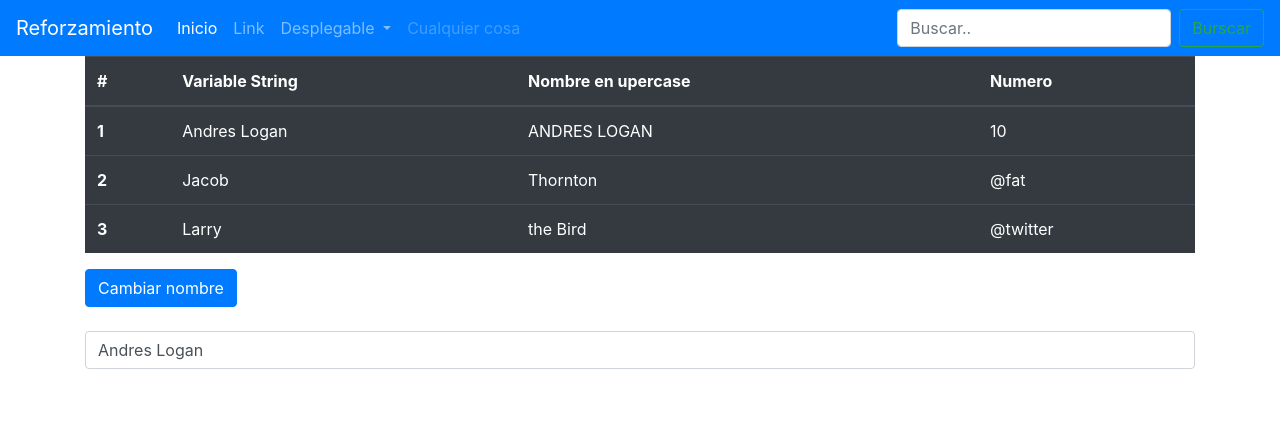
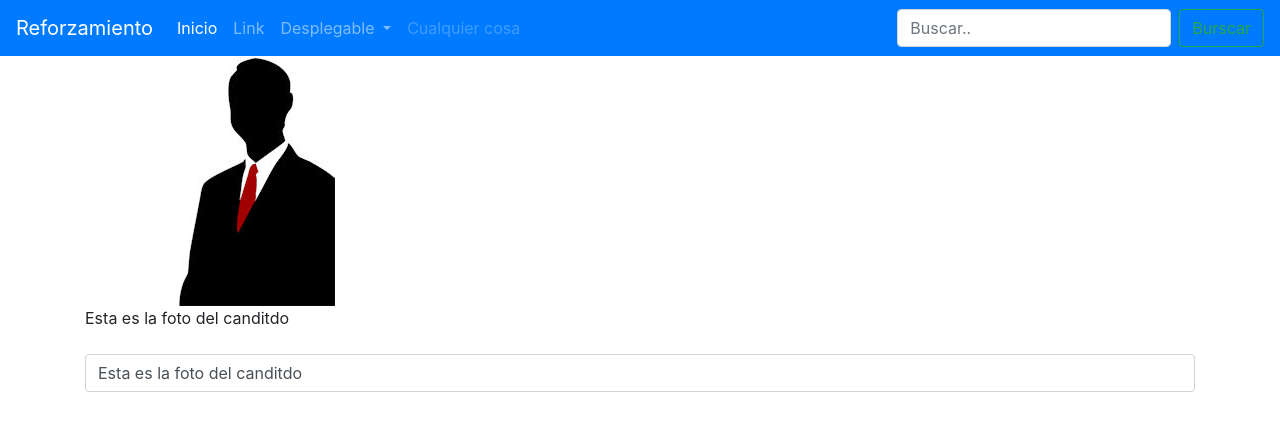
Before and after one commit to rubyaice/reforzamiento, an Angular app: page / in a window 1280 px wide. Shown: the top 430 px of the page. Built offline with nearby package versions, Linux system fonts and the light colour scheme.

Commit message:
Control de Atributos en angular
Control de Atributos en angular

```diff
--- a/src/app/app.component.html
+++ b/src/app/app.component.html
@@ -2,7 +2,7 @@
 <app-navbar></app-navbar>
 
 <div class="container">
-  <app-variables></app-variables>
+  <app-atributos></app-atributos>
 </div>
 
 <router-outlet></router-outlet>
--- a/src/app/app.module.ts
+++ b/src/app/app.module.ts
@@ -6,12 +6,14 @@ import { AppRoutingModule } from './app-routing.module';
 import { AppComponent } from './app.component';
 import { NavbarComponent } from './components/navbar/navbar.component';
 import { VariablesComponent } from './components/variables/variables.component';
+import { AtributosComponent } from './components/atributos/atributos.component';
 
 @NgModule({
   declarations: [
     AppComponent,
     NavbarComponent,
-    VariablesComponent
+    VariablesComponent,
+    AtributosComponent
   ],
   imports: [
     BrowserModule,
--- /dev/null
+++ b/src/app/components/atributos/atributos.component.html
@@ -0,0 +1,8 @@
+<img [src]="url_imagen" [alt]="nombre_imagen">
+<br>
+
+{{ nombre_imagen }}
+
+<br><br>
+
+<input type="text" class="form-control" [(ngModel)]="nombre_imagen">
--- /dev/null
+++ b/src/app/components/atributos/atributos.component.ts
@@ -0,0 +1,21 @@
+import { Component, OnInit } from '@angular/core';
+
+@Component({
+  selector: 'app-atributos',
+  templateUrl: './atributos.component.html',
+  styleUrls: ['./atributos.component.css']
+})
+export class AtributosComponent implements OnInit {
+
+
+  nombre_imagen:string = "Esta es la foto del canditdo";
+  url_imagen: string = "assets/img/perfil-candidato.jpg";
+
+
+
+  constructor() { }
+
+  ngOnInit() {
+  }
+
+}
```
Also changed, not shown: src/app/components/atributos/atributos.component.css (added), src/assets/img/perfil-candidato.jpg (added), 1 other file (tests, documents, lock files or other folders).
